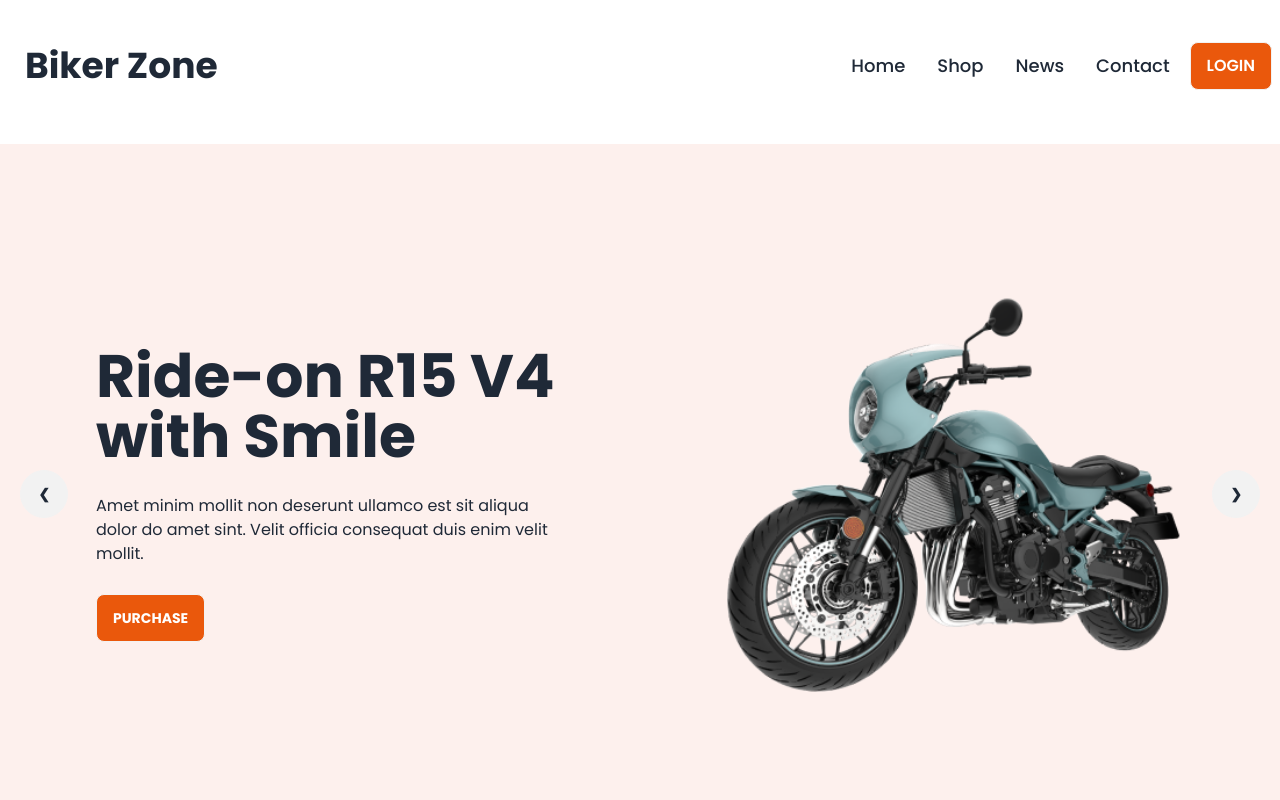
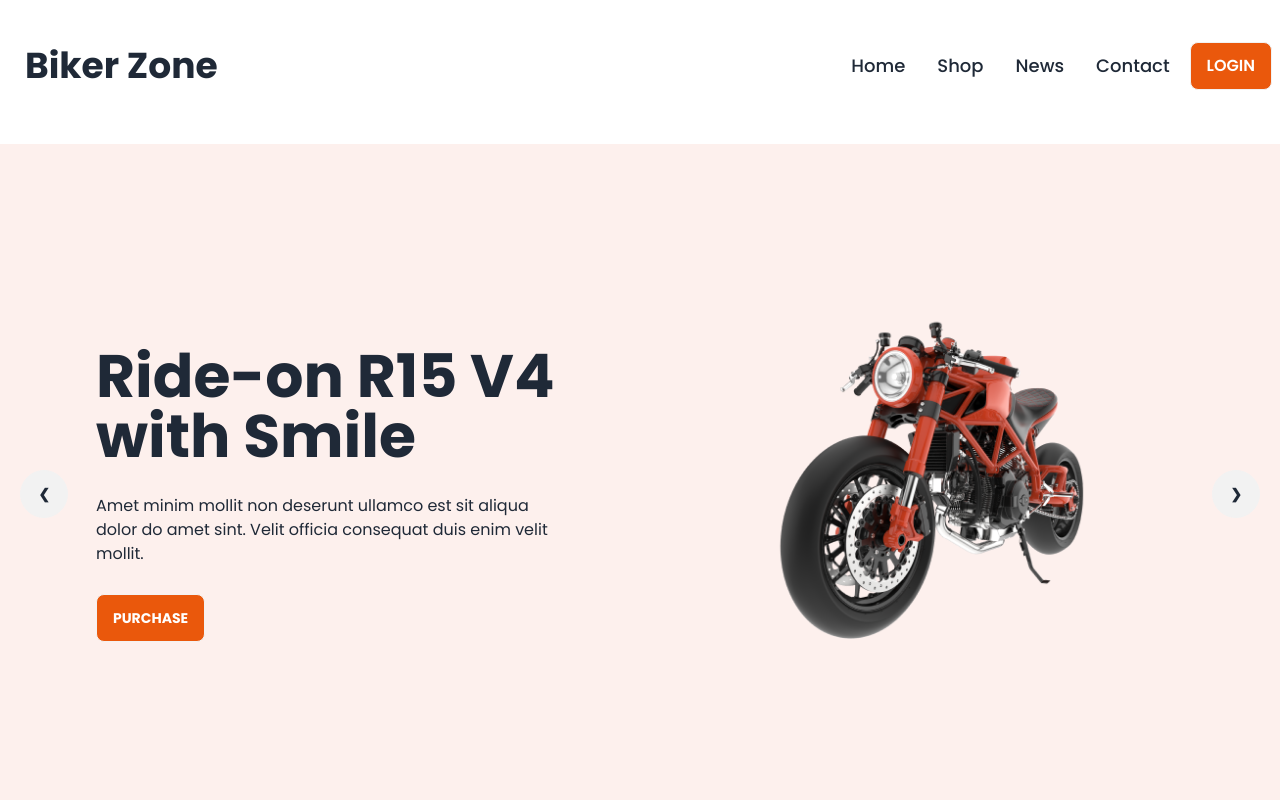
Before and after one commit to Ifthakarprogram/Biker-zone-website, a plain HTML site: page index.html in a window 1280 px wide. Shown: the top 800 px of the page. Drawn offline with nearby package versions, Linux system fonts and the light colour scheme.

Commit message:
website added

```diff
--- a/index.html
+++ b/index.html
@@ -77,7 +77,7 @@
                     <button class="btn bg-bike-primary text-white font-bold">Purchase</button>
                 </div>
                 <div class="flex-1 2xl:w-1/2">
-                  <img src="/images/slider/bike1.png" class="w-full" />
+                  <img src="/images/slider/bike2.png" class="w-full" />
                 </div>
               </div>
               <div class="absolute flex justify-between transform -translate-y-1/2 left-5 right-5 top-1/2">
```
